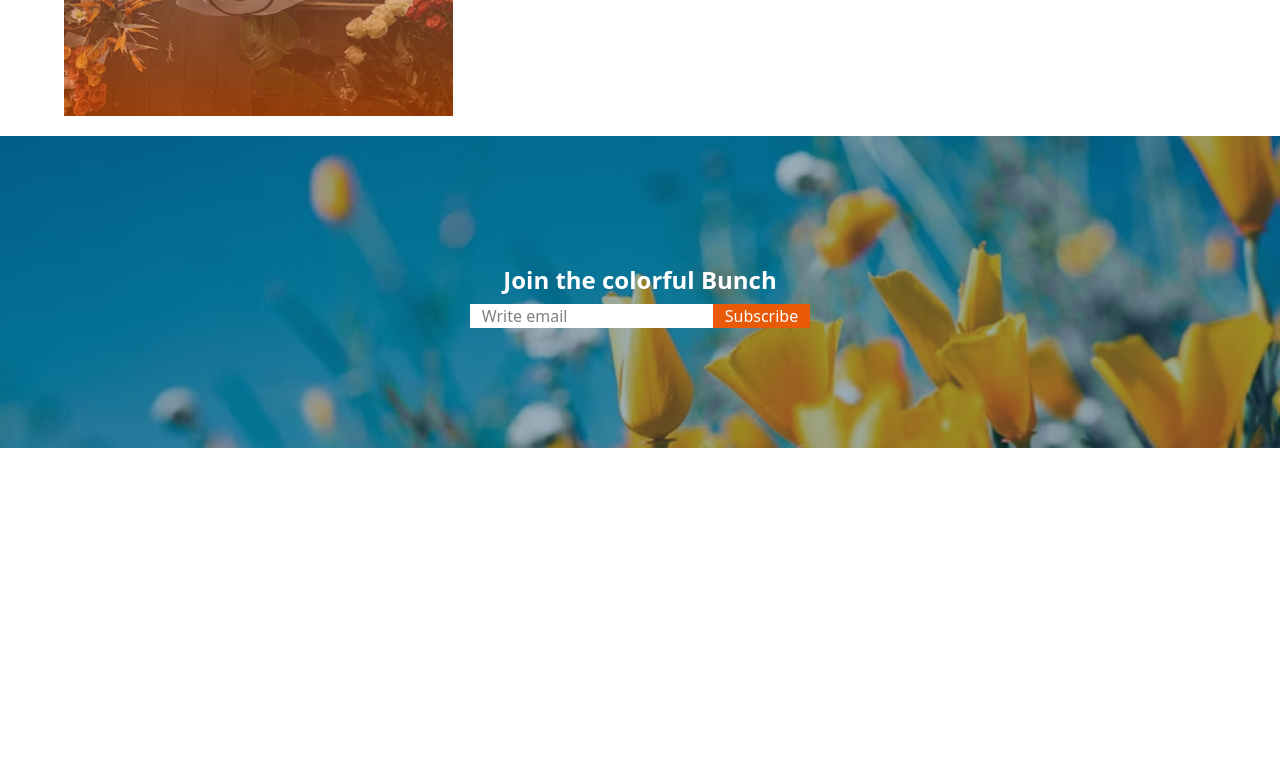
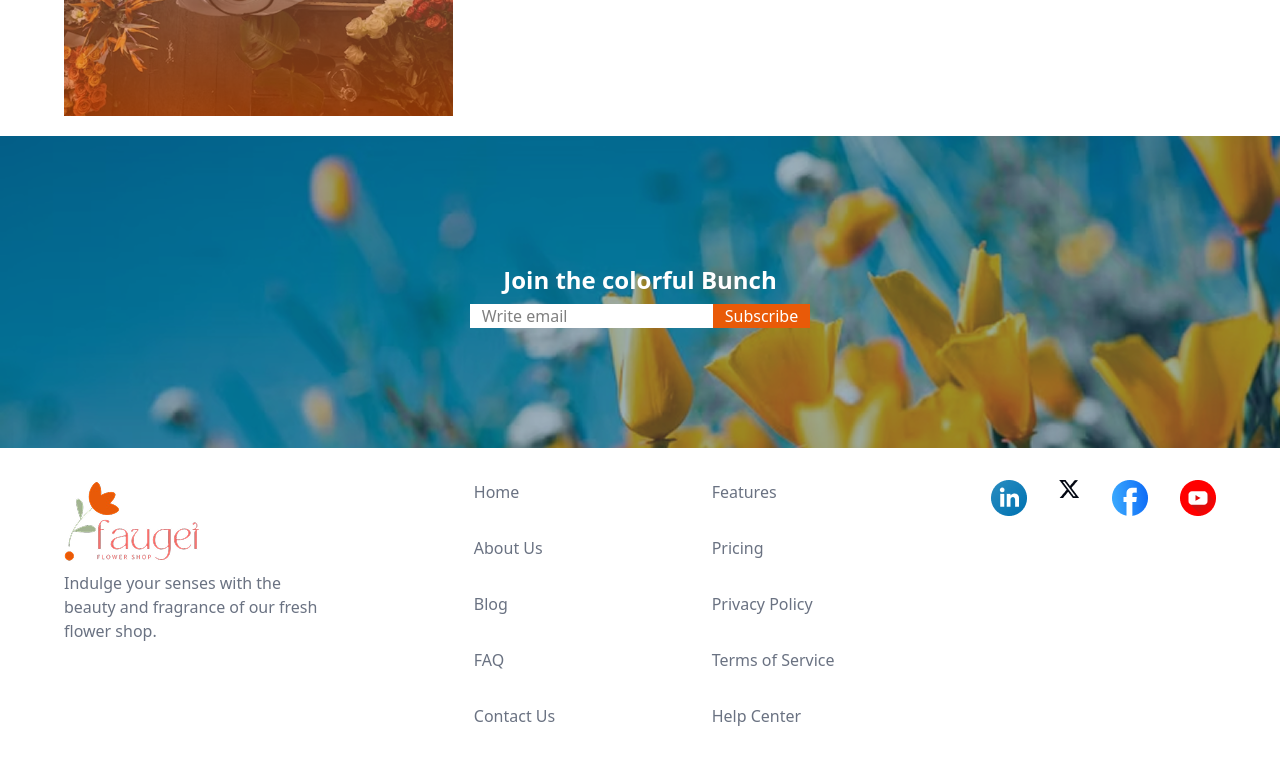
Before and after one commit to MdMerajulHasan/PH-B12A02-Responsive-Flowers-HTML-CSS-Tailwind, a plain HTML site: page index.html in a window 1280 px wide. Shown: the part 1870-2630 px from the top of the page. Before the commit the page ends 2318 px from the top, so only its background shows below. Drawn offline with nearby package versions, Linux system fonts and the light colour scheme.

Commit message:
footer done

```diff
--- a/index.html
+++ b/index.html
@@ -169,7 +169,9 @@
           </div>
         </div>
       </section>
-      <section class="w-9/10 mx-auto flex flex-col lg:flex-row gap-20 justify-start lg:justify-between lg:items-center my-5">
+      <section
+        class="w-9/10 mx-auto flex flex-col lg:flex-row gap-20 justify-start lg:justify-between lg:items-center my-5"
+      >
         <div>
           <img
             src="./assets/flower-store.png"
@@ -177,7 +179,7 @@
           />
         </div>
         <div>
-          <h3 class="text-3xl font-bold">Flower & Plants<br>Lover</h3>
+          <h3 class="text-3xl font-bold">Flower & Plants<br />Lover</h3>
           <ul class="list-disc text-gray-500 text-sm">
             <li>
               Indulge your senses with the beauty and fragrance of our fresh
@@ -199,10 +201,17 @@
       </section>
       <section class="bg-[url(./assets/news-letter-bg.png)]">
         <div class="flex flex-col justify-center items-center py-30">
-          <h3 class="text-white text-center text-2xl font-semibold my-2">Join the colorful Bunch</h3>
+          <h3 class="text-white text-center text-2xl font-semibold my-2">
+            Join the colorful Bunch
+          </h3>
           <div class="flex">
             <div class="bg-white">
-              <input class="pl-3" type="email" name="email" placeholder="Write email">
+              <input
+                class="pl-3"
+                type="email"
+                name="email"
+                placeholder="Write email"
+              />
             </div>
             <div>
               <button class="px-3 text-white bg-[#E95A08]">Subscribe</button>
@@ -211,6 +220,46 @@
         </div>
       </section>
     </main>
-    <footer></footer>
+    <footer class="w-9/10 mx-auto flex flex-col lg:flex-row justify-between text-gray-500 my-8">
+      <div>
+        <img src="./assets/logo.png" alt="photo-of-logo" />
+        <p class="mt-2">
+          Indulge your senses with the<br />beauty and fragrance of our fresh<br />flower
+          shop.
+        </p>
+      </div>
+      <div>
+        <ul class="flex flex-col justify-start gap-8">
+          <li>Home</li>
+          <li>About Us</li>
+          <li>Blog</li>
+          <li>FAQ</li>
+          <li>Contact Us</li>
+        </ul>
+      </div>
+      <div>
+        <ul class="flex flex-col justify-start gap-8">
+          <li>Features</li>
+          <li>Pricing</li>
+          <li>Privacy Policy</li>
+          <li>Terms of Service</li>
+          <li>Help Center</li>
+        </ul>
+      </div>
+      <div class="flex justify-start gap-8 items-start mt-3 lg:mt-0">
+        <div>
+          <img src="./assets/icon-linkedin.png" alt="linkedin-logo" />
+        </div>
+        <div>
+          <img src="./assets/icon-twitter.png" alt="logo-of-tweeter" />
+        </div>
+        <div>
+          <img src="./assets/icon-facebook.png" alt="logo-of-facebook" />
+        </div>
+        <div>
+          <img src="./assets/icon-youtube.png" alt="logo-of-youtube" />
+        </div>
+      </div>
+    </footer>
   </body>
 </html>
```
